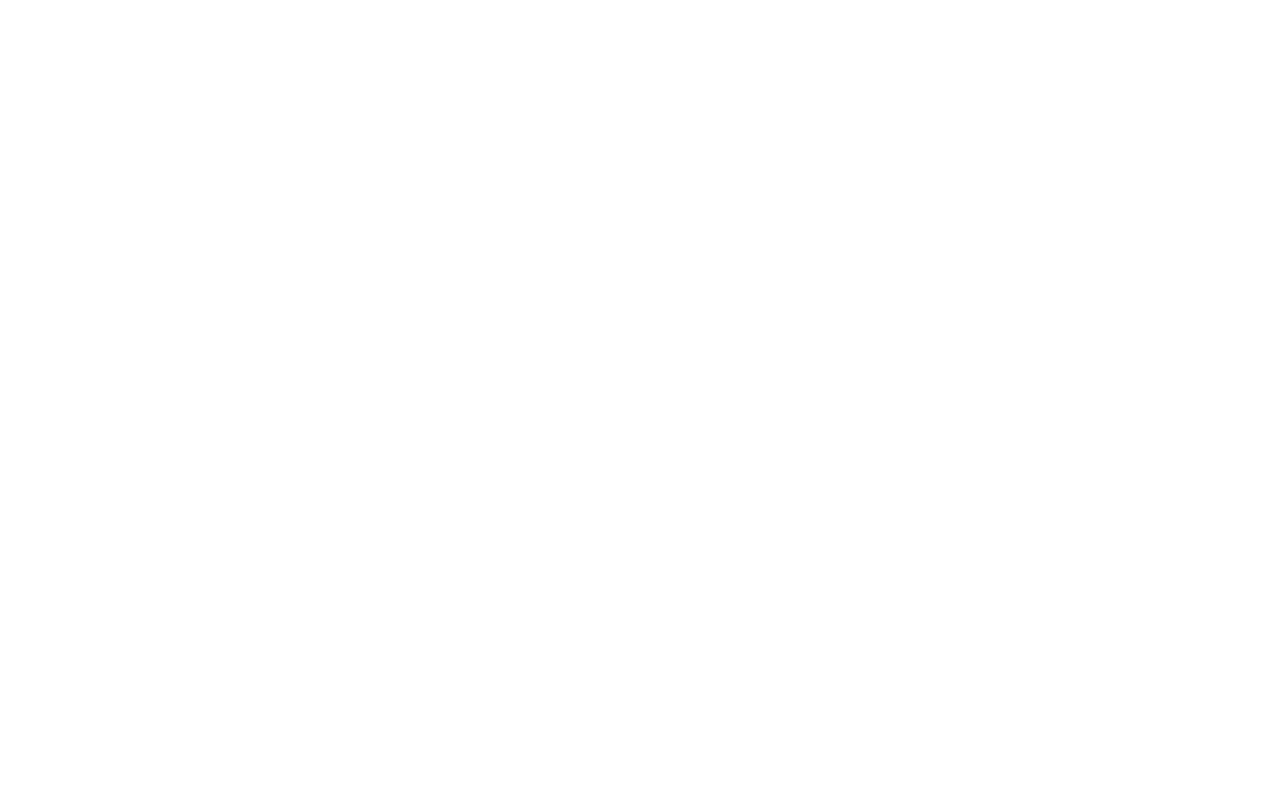
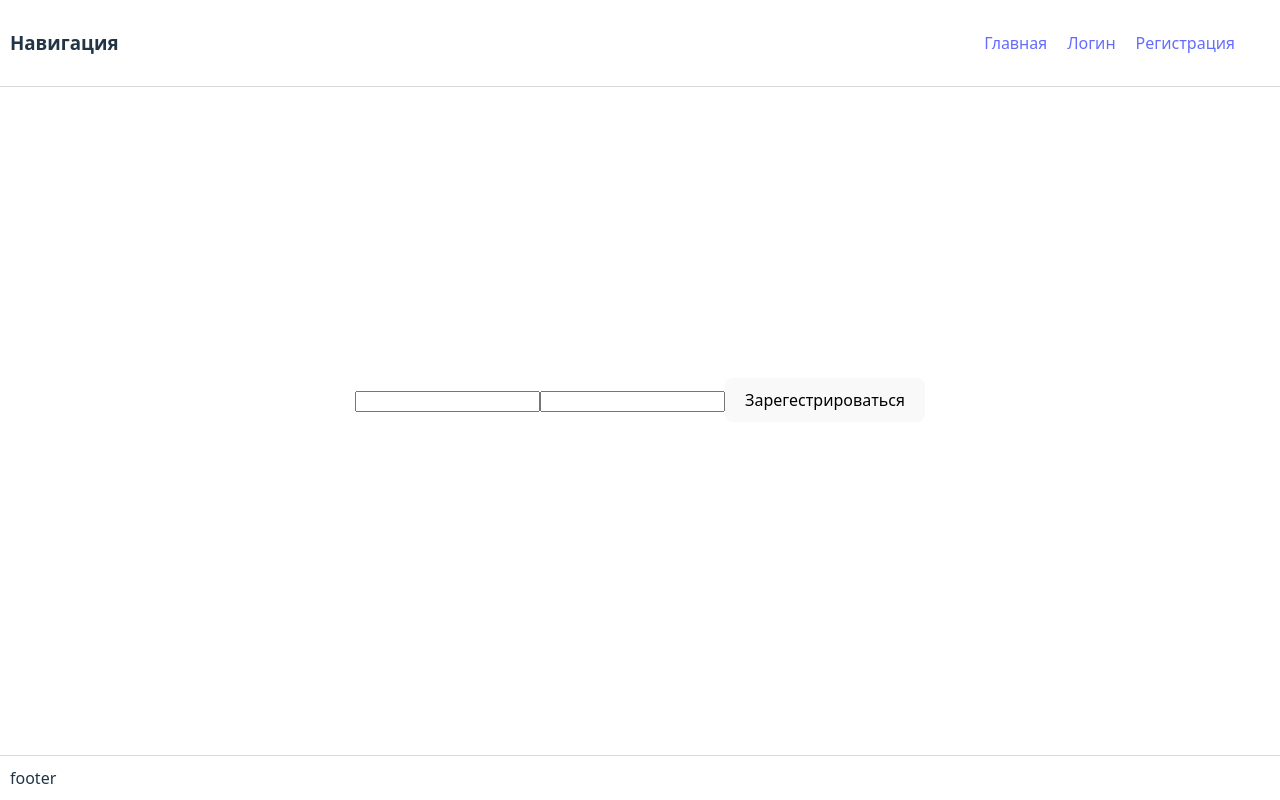
Before and after one commit to Workemailaai/flashCards, a React (Vite) app in the folder client/: page /register in a window 1280 px wide. Before the commit this address had no page. Built offline with nearby package versions, Linux system fonts and the light colour scheme.

Commit message:
add register

```diff
--- a/client/src/App.jsx
+++ b/client/src/App.jsx
@@ -2,7 +2,8 @@
 import "./App.css";
 import Layout from "./app/Layout";
 import HomePage from "./pages/home/HomePage";
-import Login from "./pages/login/Login";
+import Login from "./pages/Login/Login";
+import { Register } from "./pages/Register/Register";
 
 function App() {
   return (
@@ -11,6 +12,7 @@
         <Route path="/" element={<Layout />}>
           <Route index element={<HomePage />} />
           <Route path="/login" element={<Login />} />
+          <Route path="/register" element={<Register />} />
         </Route>
       </Routes>
     </BrowserRouter>
--- a/client/src/components/navigation/Navigation.jsx
+++ b/client/src/components/navigation/Navigation.jsx
@@ -9,6 +9,7 @@
       <div style={{ display: "flex", gap: "20px", paddingRight: "35px" }}>
         <NavLink to="/">Главная</NavLink>
         <NavLink to="/login">Логин</NavLink>
+        <NavLink to="/register">Регистрация</NavLink>
       </div>
     </div>
   );
--- /dev/null
+++ b/client/src/pages/Register/Register.jsx
@@ -0,0 +1,40 @@
+import React, { useState } from "react";
+
+export const Register = () => {
+  const [email, setEmail] = useState("");
+  const [password, setPassword] = useState("");
+  const [status, setStatus] = useState(null);
+
+  const handleEmailChange = (e) => {
+    setEmail(e.target.value);
+  };
+
+  const handleSubmit = async (e) => {
+    try {
+      e.preventDefault();
+      console.log(email);
+      setStatus("Errore");
+    } catch (error) {
+      console.log(error);
+    }
+    //Здесь должен быть фетч который записывает пользователя
+    //1. input/pass 2. Fetch (POST) body{email, pass} 3. Завести state под статус записи
+  };
+
+  return (
+    <div>
+      <input
+        type="email"
+        label="email"
+        value={email}
+        onChange={handleEmailChange}
+      />
+
+      <input type="password" label="password" />
+      <button type="submit" onClick={handleSubmit}>
+        Зарегестрироваться
+      </button>
+      {status && <span>{status}</span>}
+    </div>
+  );
+};
```
